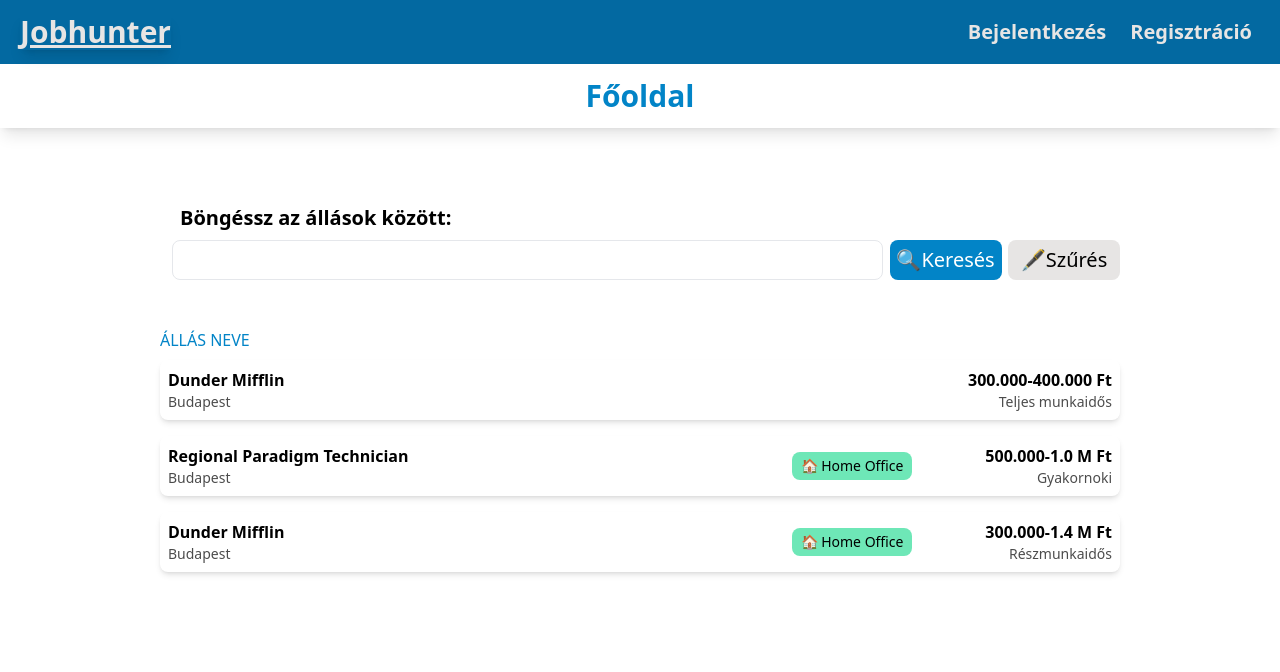
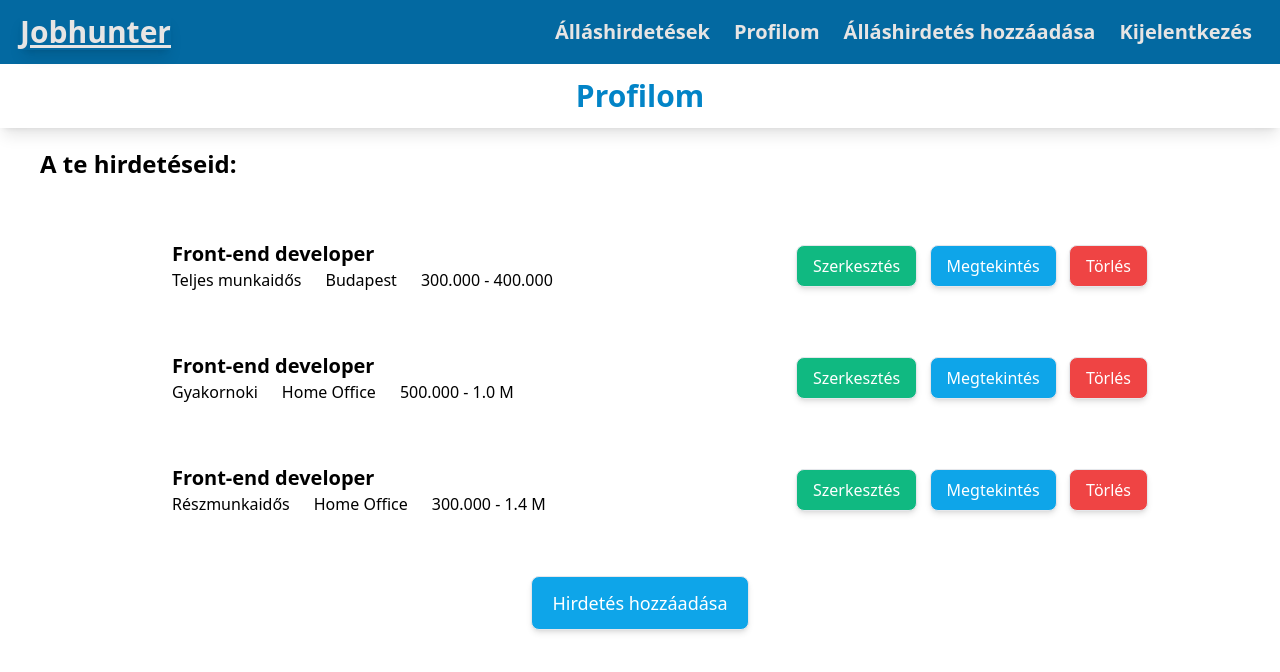
Before and after one commit to laszlosimon98/react-bead-2-jobhunter, a React (Vite) app in the folder client/: page /profile in a window 1280 px wide. Shown: the top 672 px of the page. Built offline with nearby package versions, Linux system fonts and the light colour scheme.

Commit message:
Added company profile

```diff
--- a/client/src/App.tsx
+++ b/client/src/App.tsx
@@ -4,6 +4,7 @@ import Home from "./home/Home";
 import Register from "./auth/Register";
 import Login from "./auth/Login";
 import JobDetail from "./jobs/JobDetail";
+import Profile from "./profile/Profile";
 
 function App() {
   return (
@@ -16,6 +17,8 @@ function App() {
             <Route path=":jobId" element={<JobDetail />} />
           </Route>
 
+          <Route path="profile" element={<Profile />} />
+
           <Route path="register" element={<Register />} />
           <Route path="login" element={<Login />} />
           <Route path="*" element={<Home />} />
--- a/client/src/home/SearchBar.tsx
+++ b/client/src/home/SearchBar.tsx
@@ -16,14 +16,16 @@ const SearchBar = ({ title }: SearchBarType): ReactElement => {
           type="search"
           className="border rounded-lg w-3/4 h-10 outline-none p-2"
         />
-        <button className="bg-sky-600 w-28 text-xl rounded-lg text-white cursor-pointer hover:bg-sky-500 ">
-          🔍<span>Keresés</span>
+        <button className="bg-sky-500 w-12 sm:w-28 text-xl rounded-lg text-white cursor-pointer hover:bg-sky-600 transition-all">
+          <span className="sm:hidden">🔍</span>
+          <span className="hidden sm:block">Keresés</span>
         </button>
         <button
           onClick={() => setIsVisible(!isVisible)}
-          className="bg-stone-200 w-28 text-xl rounded-lg cursor-pointer hover:bg-stone-300 "
+          className="bg-stone-200 w-12 sm:w-28 text-xl rounded-lg cursor-pointer hover:bg-stone-300 transition-all"
         >
-          🖋️<span>Szűrés</span>
+          <span className="sm:hidden">🖋️</span>
+          <span className="hidden sm:block">Szűrés</span>
         </button>
         {isVisible && <FilterDropdown />}
       </div>
--- a/client/src/jobs/JobLists.tsx
+++ b/client/src/jobs/JobLists.tsx
@@ -6,8 +6,7 @@ export const tempData = [
     id: 1,
     company: "Dunder Mifflin",
     position: "Front-end developer",
-    description:
-      "Lorem ipsum dolor sit amet, consectetur adipiscing elit. Curabitur ut enim ante. Nulla et est orci. Sed vehicula libero arcu, a tempus est euismod sed. Nullam accumsan consectetur interdum. Etiam porta efficitur tellus, ut eleifend magna vulputate id. Pellentesque ac mi eu velit ornare tincidunt eu et velit. Mauris hendrerit pulvinar tellus semper maximus.",
+    description: "Lorem ipsum dolor sit amet, consectetur adipiscing elit.",
     salaryFrom: 300000,
     salaryTo: 400000,
     type: "full-time",
--- a/client/src/menu/Company.tsx
+++ b/client/src/menu/Company.tsx
@@ -1,14 +1,15 @@
 import { ReactElement } from "react";
+import { Link } from "react-router-dom";
 
 const Company = (): ReactElement => {
   const items = [
     {
       title: "Álláshirdetések",
-      path: "",
+      path: "/",
     },
     {
       title: "Profilom",
-      path: "",
+      path: "profile",
     },
     {
       title: "Álláshirdetés hozzáadása",
@@ -27,7 +28,7 @@ const Company = (): ReactElement => {
           key={idx}
           className="text-stone-200 text-xl font-bold cursor-pointer hover:text-stone-300 focus:text-stone-300"
         >
-          {item.title}
+          <Link to={item.path}>{item.title}</Link>
         </li>
       ))}
     </>
--- a/client/src/menu/Employee.tsx
+++ b/client/src/menu/Employee.tsx
@@ -1,14 +1,15 @@
 import { ReactElement } from "react";
+import { Link } from "react-router-dom";
 
 const Employee = (): ReactElement => {
   const items = [
     {
       title: "Álláshirdetések",
-      path: "",
+      path: "/",
     },
     {
       title: "Profilom",
-      path: "",
+      path: "profile",
     },
     {
       title: "Kijelentkezés",
@@ -23,7 +24,7 @@ const Employee = (): ReactElement => {
           key={idx}
           className="text-stone-200 text-xl font-bold cursor-pointer hover:text-stone-300 focus:text-stone-300"
         >
-          {item.title}
+          <Link to={item.path}>{item.title}</Link>
         </li>
       ))}
     </>
--- a/client/src/menu/Menu.tsx
+++ b/client/src/menu/Menu.tsx
@@ -7,7 +7,7 @@ import { Link } from "react-router-dom";
 type userStatus = "logout" | "employee" | "company";
 
 const Menu = (): ReactElement => {
-  const [status, setStatus] = useState<userStatus>("logout");
+  const [status, setStatus] = useState<userStatus>("company");
 
   return (
     <header className="bg-sky-700 flex items-center justify-between px-5 h-16 w-full">
--- /dev/null
+++ b/client/src/profile/CompanyProfile.tsx
@@ -0,0 +1,47 @@
+import { ReactElement } from "react";
+import { tempData } from "../jobs/JobLists";
+import { formatNumber, translateType } from "../utils/util";
+
+const CompanyProfile = (): ReactElement => {
+  return (
+    <div className="my-5 mx-10">
+      <h3 className="font-semibold text-2xl mb-10">A te hirdetéseid:</h3>
+      <div className="ml-5 flex flex-col gap-5 w-full">
+        {tempData.map((data) => (
+          <div className="flex justify-around items-center my-5">
+            <div key={data.id}>
+              <h4 className="font-semibold text-xl">{data.position}</h4>
+              <div className="flex w-[25rem] gap-6">
+                <p>{translateType(data.type as string)}</p>
+                <p>{data.homeOffice ? "Home Office" : data.city}</p>
+                <p>
+                  {formatNumber(data.salaryFrom as number)} -{" "}
+                  {formatNumber(data.salaryTo as number)}{" "}
+                </p>
+              </div>
+            </div>
+
+            <div className="flex justify-between items-center w-[22rem]">
+              <button className="border bg-emerald-500 cursor-pointer py-2 px-4 rounded-lg hover:bg-emerald-600 hover:py-3 hover:px-5 transition-all text-white shadow-md">
+                Szerkesztés
+              </button>
+              <button className="border bg-sky-500 cursor-pointer py-2 px-4 rounded-lg hover:bg-sky-600 hover:py-3 hover:px-5  transition-all text-white shadow-md">
+                Megtekintés
+              </button>
+              <button className="border bg-red-500 cursor-pointer py-2 px-4 rounded-lg hover:bg-red-600 hover:py-3 hover:px-5  transition-all text-white shadow-md">
+                Törlés
+              </button>
+            </div>
+          </div>
+        ))}
+      </div>
+      <div className="flex justify-center items-center mt-10">
+        <button className="border bg-sky-500 cursor-pointer py-3 px-5 rounded-lg hover:bg-sky-600 hover:py-4 hover:px-6 text-lg transition-all text-white shadow-md">
+          Hirdetés hozzáadása
+        </button>
+      </div>
+    </div>
+  );
+};
+
+export default CompanyProfile;
--- /dev/null
+++ b/client/src/profile/EmployeeProfile.tsx
@@ -0,0 +1,7 @@
+import { ReactElement } from "react";
+
+const EmployeeProfile = (): ReactElement => {
+  return <>Employee</>;
+};
+
+export default EmployeeProfile;
--- /dev/null
+++ b/client/src/profile/Profile.tsx
@@ -0,0 +1,23 @@
+import { ReactElement } from "react";
+import CompanyProfile from "./CompanyProfile";
+import EmployeeProfile from "./EmployeeProfile";
+
+const user = {
+  id: 1,
+  email: "user1@jobhunter.hu",
+  fullname: "Jake Peralta",
+  role: "company",
+};
+
+const Profile = (): ReactElement => {
+  return (
+    <>
+      <div className="w-full shadow-lg h-16 flex justify-center items-center">
+        <h2 className="font-bold text-3xl px-7 text-sky-600">Profilom</h2>
+      </div>
+      {user.role === "company" ? <CompanyProfile /> : <EmployeeProfile />}
+    </>
+  );
+};
+
+export default Profile;
```
Also changed, not shown: 1 other file (tests, documents, lock files or other folders).
